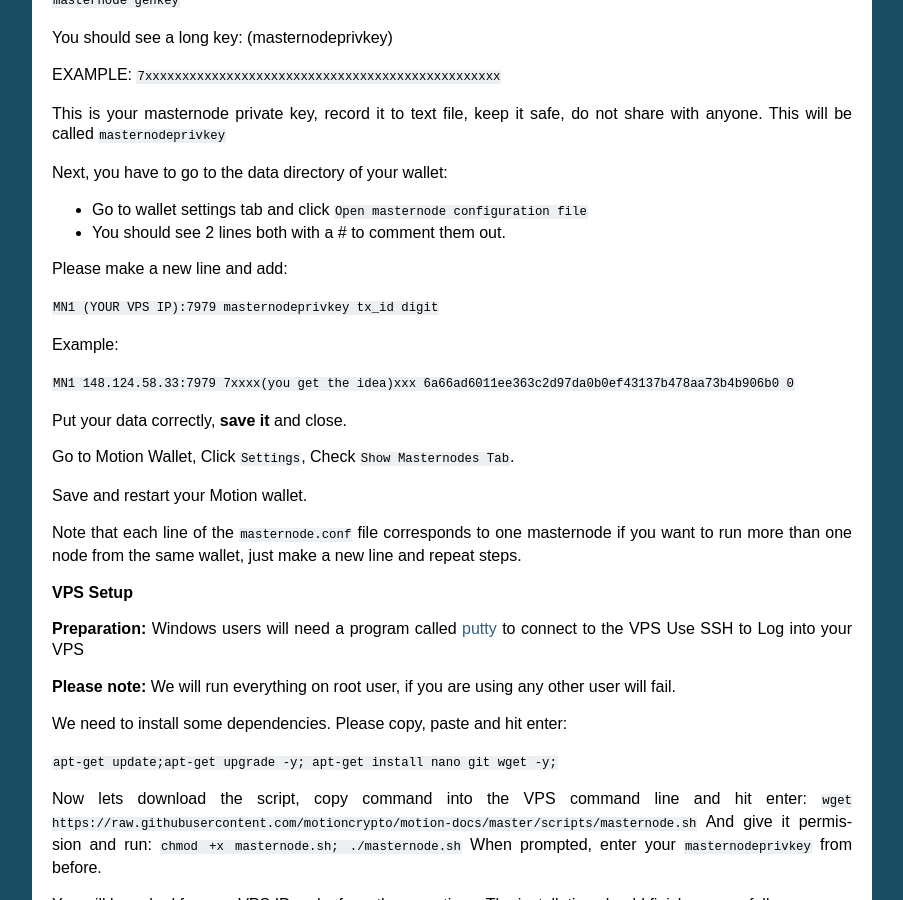
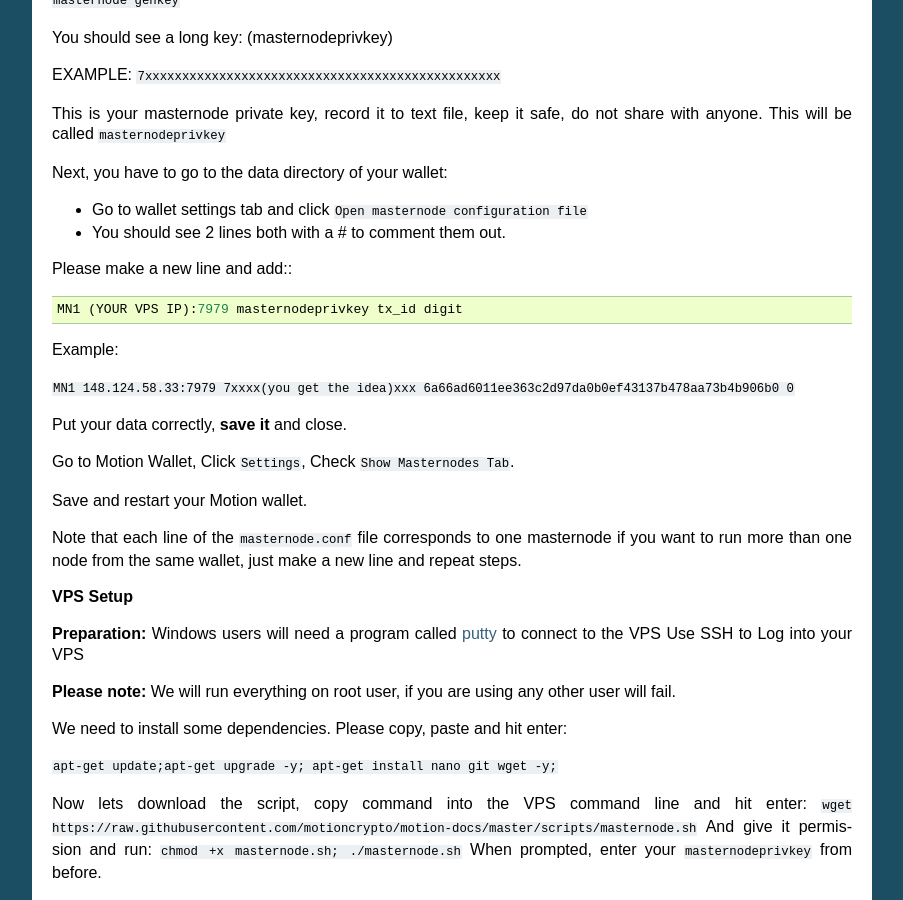
Before and after one commit to motioncrypto/motion-docs, a Sphinx documentation site: the page built from docs/motion_install_from_script.md, in a window 1280 px wide and 900 px high, scrolled down 954 px. Shown: the whole window, without its empty margins (198-1101 px from the left). Built offline with Sphinx 7.4.7, drawn with Linux system fonts in a browser that asks for light colours; pages that are not in the unit, such as notebooks, are missing from menus.

```diff
--- a/docs/motion_install_from_script.md
+++ b/docs/motion_install_from_script.md
@@ -54,9 +54,9 @@ Next, you have to go to the data directory of your wallet:
 - Go to wallet settings tab and click `Open masternode configuration file`
 - You should see 2 lines both with a # to comment them out.
 
-Please make a new line and add:
+Please make a new line and add::
 
-`MN1 (YOUR VPS IP):7979 masternodeprivkey tx_id digit`
+    MN1 (YOUR VPS IP):7979 masternodeprivkey tx_id digit
 
 Example:
 
```
